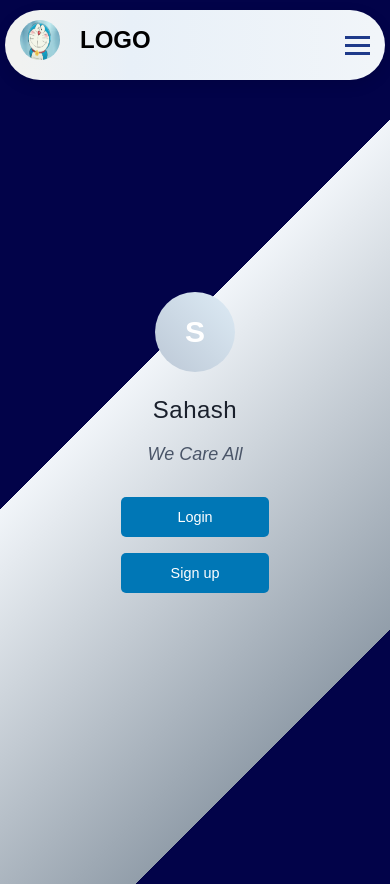
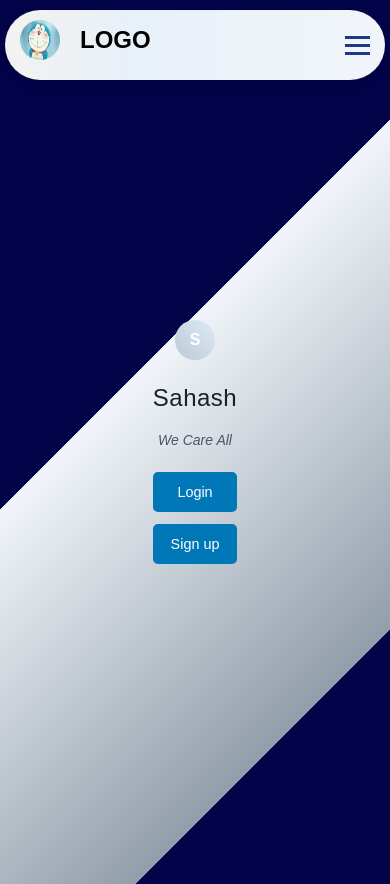
Before and after one commit to TaranKhangan/QuizAPP, a React (Create React App) app: page / in a window 390 px wide. Built offline with nearby package versions, Linux system fonts and the light colour scheme.

Commit message:
added color schemas

```diff
--- a/src/Components/Home/Home.css
+++ b/src/Components/Home/Home.css
@@ -21,7 +21,7 @@
     border-radius: 1rem;
     max-width: 90%;
     margin: 1rem;
-    animation: fadeIn 1s ease-in-out;
+    animation: fadeIn 1.5s ease-in-out;
   }
 
   .logo {
@@ -69,47 +69,99 @@
   button {
     padding: 0.75rem 2rem;
     border: none;
-    border-radius: 2rem;
+    border-radius: 4rem;/*******/
     font-size: 1rem;
     cursor: pointer;
     transition: all 0.3s ease;
   }
 
   .login-btn {
-    background: #4a90e2;
-    color: white;
+    background: #f1f5f9;/*********/
+    color: #0E1F2F;/****/
+    border: 2px solid #0E1F2F;
+
   }
   .login-btn:hover {
-    background: #2b6cb0;
+    background: #0E1F2F;
     transform: translateY(-0.125rem);
     box-shadow: 0 0.25rem 0.75rem rgba(0, 0, 0, 0.2);
   }
   .signup-btn {
-    background: white;
-    color: #4a90e2;
-    border: 2px solid #4a90e2;
+    background: #0E1F2F;
+    color: white;
+    border: 2px solid #ffffff;/*********/
   }
   .signup-btn:hover {
-    background: #4a90e2;
+    background:rgb(36, 54, 71);
     color: white;
     transform: translateY(-0.125rem);
     box-shadow: 0 0.25rem 0.75rem rgba(0, 0, 0, 0.2);
   }
 
+/* Fade-in animation */
+@keyframes fadeIn {
+  from {
+    opacity: 0;
+    transform: translateY(1rem);
+  }
+  to {
+    opacity: 1;
+    transform: translateY(0);
+  }
+}
+
   /* Responsive design */
-  @media (max-width: 480px) {
+  @media (max-width: 768px) { /* 768px */
+    .container {
+      padding: 1.5rem;
+    }
+
     .logo {
-      width: 80px;
-      height: 80px;
-      font-size: 30px;
+      width: 5rem;
+      height: 5rem;
+      font-size: 1.25rem;
     }
 
     h1 {
-      font-size: 28px;
+      font-size: 2rem;
+    }
+
+    h4 {
+      font-size: 1rem;
     }
 
     button {
-      padding: 10px 25px;
-      font-size: 14px;
+      padding: 0.625rem 1.5rem;
+      font-size: 0.875rem;
     }
   }
+
+  @media (max-width: 480px) {
+    .container{
+      padding: 1rem;
+    }
+    .logo {
+      width: 2.5rem;
+      height: 2.5rem;
+      font-size: 1rem;
+    }
+
+    h1 {
+      font-size: 1.3rem;
+    }
+    h4 {
+      font-size: 0.875rem;
+      margin-bottom: 1.5rem;
+    }
+
+    button {
+      padding: 0.5rem 1.25rem;
+      font-size: 0.75rem;
+      width: 100%; /* Full-width buttons on small screens */
+    }
+
+    .buttons {
+      flex-direction: column;
+      gap: 0.75rem;
+    }
+  }
--- a/src/Components/Navbar/Navbar.css
+++ b/src/Components/Navbar/Navbar.css
@@ -15,7 +15,7 @@
     display: flex;
     justify-content: space-between;
     align-items: center;
-    padding: 0.9375rem 1.56rem;
+    padding: 0.5375rem 1.56rem;
     border-radius: 4.5rem;
     box-shadow: 0 5px 15px rgba(0, 0, 0, 0.1);
     z-index: 1000;
@@ -158,7 +158,7 @@
     }*/
 }
 
-@media (max-width:599px){
+@media (max-width:617px){
 
     .navbar {
         padding: 0.625rem 0.9375rem;
```
